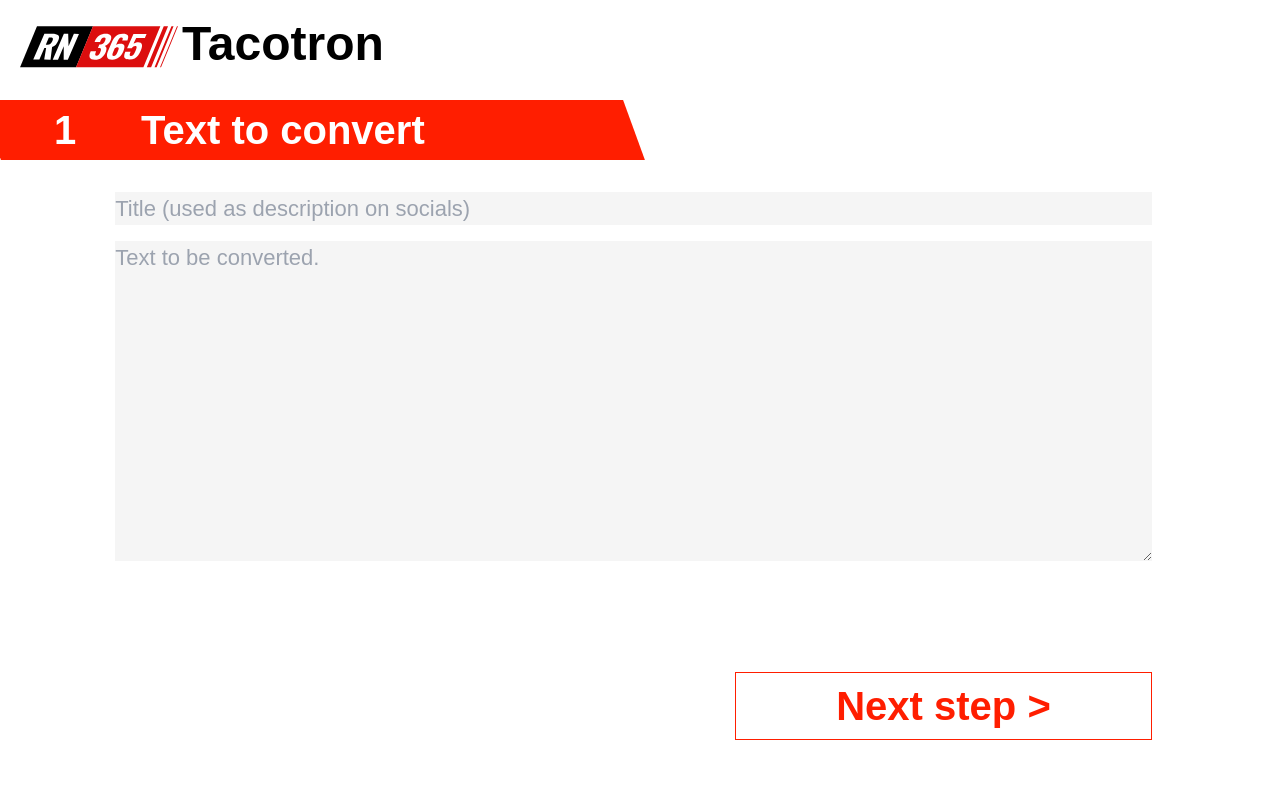
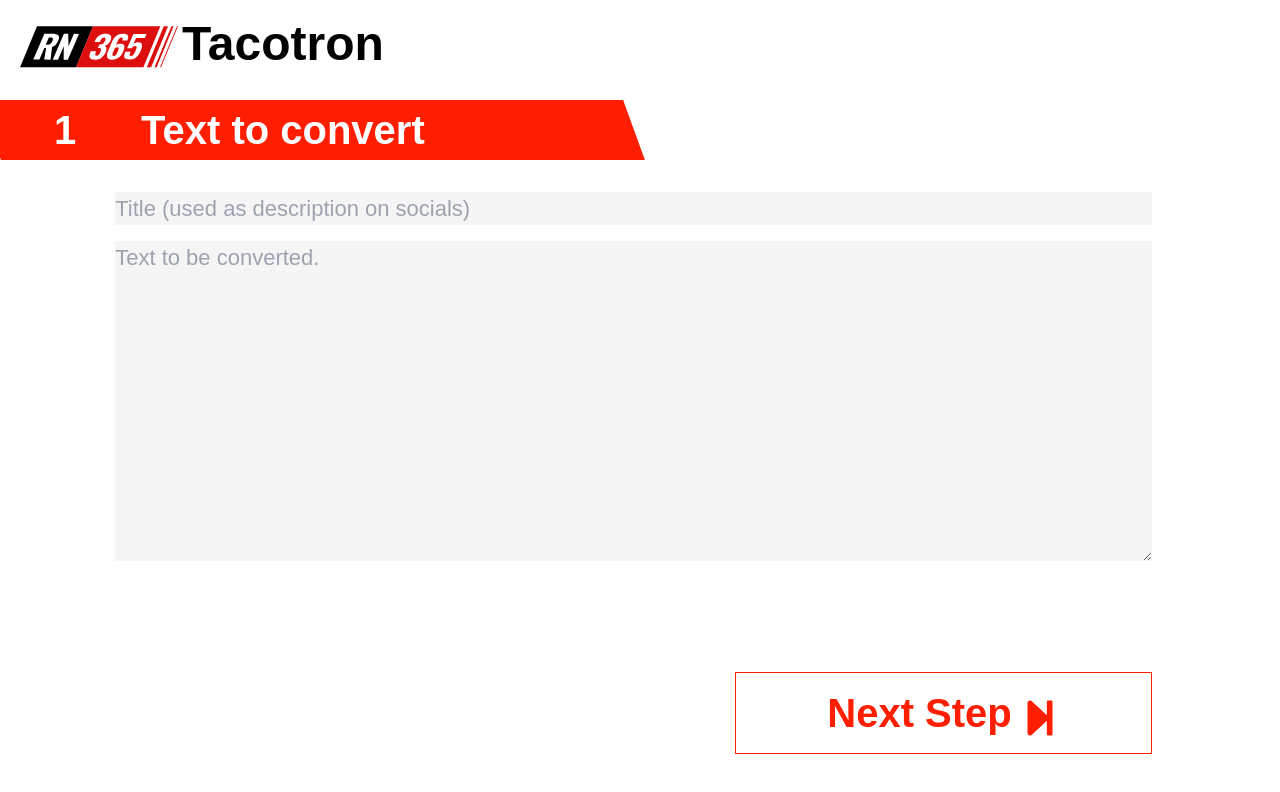
Before and after one commit to kevinbevers/fontys-s4-telegram-audiomessage-bot, a Next.js app in the folder final-prototype/: page / in a window 1280 px wide. Shown: the top 792 px of the page. Built offline with nearby package versions, Linux system fonts and the light colour scheme.

Commit message:
Added nicer buttons with react icons

```diff
--- a/final-prototype/src/Step1.js
+++ b/final-prototype/src/Step1.js
@@ -2,7 +2,7 @@ import axios from "axios";
 import { useState } from "react";
 import PageTitle from "./PageTitle";
 import StepBanner from "./StepBanner";
-
+import {FaStepBackward, FaStepForward} from "react-icons/fa";
 
 export default function Step1({nextStepFunc, updateTextFunc, text,title, updateTitleFunc}) {
 
@@ -39,7 +39,7 @@ export default function Step1({nextStepFunc, updateTextFunc, text,title, updateT
     <input type={"text"} className="inputStyling mb-4" placeholder={"Title (used as description on socials)"} value={titleState} onChange={titleChange} />
       <textarea id="text" className="h-80" name="tts" rows="4" cols="50" placeholder="Text to be converted." value={textState} onChange={textChange} />
       <div className="absolute inset-x-0 bottom-0 h-16 buttons">
-          <input type="button" className="float-right" onClick={nextStepCheck} value="Next step >" />
+          <button className="float-right redButton focus:outline-none" onClick={nextStepCheck}><span className="flex justify-center content-center buttonTopPadding"><h3 className="my-auto ml-auto mr-2 textBottomPadding">Next Step</h3><FaStepForward className="my-auto mr-auto"/></span></button>
         </div>
         {/* </form> */}
         </div>
--- a/final-prototype/src/Step2.js
+++ b/final-prototype/src/Step2.js
@@ -3,6 +3,7 @@ import { useState } from "react";
 import PageTitle from "./PageTitle";
 import StepBanner from "./StepBanner";
 import VoiceSelect from "./VoiceSelect";
+import {FaStepBackward, FaStepForward} from "react-icons/fa";
 
 export default function Step2({nextStepFunc, previousStepFunc, updateVoiceFunc, voice, text, updateFileNameFunc}) {
 
@@ -36,8 +37,8 @@ export default function Step2({nextStepFunc, previousStepFunc, updateVoiceFunc,
         <div className="innerContent">
         <VoiceSelect updateVoiceFunc={updateVoiceFunc} voice={voice}/>
         <div className="absolute inset-x-0 bottom-0 h-16 buttons">
-          <input type="button" className="float-left" onClick={previousStepFunc} value="< Previous step" />
-          <input type="button" className="float-right" onClick={nextStepCheck} value="Next step >" />
+        <button className="float-left redButton focus:outline-none" onClick={previousStepFunc}><span className="flex justify-center content-center buttonTopPadding"><FaStepBackward className="my-auto ml-auto mr-2"/><h3 className="my-auto mr-auto textBottomPadding">Previous Step</h3></span></button>
+          <button className="float-right redButton focus:outline-none" onClick={nextStepCheck}><span className="flex justify-center content-center buttonTopPadding"><h3 className="my-auto ml-auto mr-2 textBottomPadding">Next Step</h3><FaStepForward className="my-auto mr-auto"/></span></button>
         </div>
         </div>
         </div>
--- a/final-prototype/src/Step3.js
+++ b/final-prototype/src/Step3.js
@@ -1,6 +1,7 @@
 import { useState } from "react";
 import PageTitle from "./PageTitle";
 import StepBanner from "./StepBanner";
+import {FaStepBackward, FaStepForward} from "react-icons/fa";
 
 export default function Step3({nextStepFunc, previousStepFunc, voice, text, fileName}) {
     return (
@@ -33,8 +34,8 @@ export default function Step3({nextStepFunc, previousStepFunc, voice, text, file
           </div>
         </div>
         <div className="absolute inset-x-0 bottom-0 h-16 buttons">
-          <input type="button" className="float-left" onClick={previousStepFunc} value="< Previous step" />
-          <input type="button" className="float-right" onClick={nextStepFunc} value="Next step >" />
+        <button className="float-left redButton focus:outline-none" onClick={previousStepFunc}><span className="flex justify-center content-center buttonTopPadding"><FaStepBackward className="my-auto ml-auto mr-2"/><h3 className="my-auto mr-auto textBottomPadding">Previous Step</h3></span></button>
+          <button className="float-right redButton focus:outline-none" onClick={nextStepFunc}><span className="flex justify-center content-center buttonTopPadding"><h3 className="my-auto ml-auto mr-2 textBottomPadding">Next Step</h3><FaStepForward className="my-auto mr-auto"/></span></button>
         </div>
         </div>
         </div>
--- a/final-prototype/src/Step4.js
+++ b/final-prototype/src/Step4.js
@@ -2,6 +2,7 @@ import { useState } from "react";
 import PageTitle from "./PageTitle";
 import StepBanner from "./StepBanner";
 import PlatformSelect from "./PlatformSelect";
+import {FaStepBackward, FaStepForward} from "react-icons/fa";
 
 export default function Step4({nextStepFunc, previousStepFunc, updatePlatformsFunc, platforms}) {
 
@@ -25,9 +26,9 @@ export default function Step4({nextStepFunc, previousStepFunc, updatePlatformsFu
 
         <div className="innerContent">
           <PlatformSelect updatePlatformsFunc={updatePlatformsFunc} platforms={platforms}/>
-        <div className="absolute inset-x-0 bottom-0 h-16 buttons">
-          <input type="button" className="float-left" onClick={previousStepFunc} value="< Previous step" />
-          <input type="button" className="float-right" onClick={nextStepCheck} value="Next step >" />
+          <div className="absolute inset-x-0 bottom-0 h-16 buttons">
+        <button className="float-left redButton focus:outline-none" onClick={previousStepFunc}><span className="flex justify-center content-center buttonTopPadding"><FaStepBackward className="my-auto ml-auto mr-2"/><h3 className="my-auto mr-auto textBottomPadding">Previous Step</h3></span></button>
+          <button className="float-right redButton focus:outline-none" onClick={nextStepCheck}><span className="flex justify-center content-center buttonTopPadding"><h3 className="my-auto ml-auto mr-2 textBottomPadding">Next Step</h3><FaStepForward className="my-auto mr-auto"/></span></button>
         </div>
         </div>
         </div>
--- a/final-prototype/src/Step5.js
+++ b/final-prototype/src/Step5.js
@@ -3,6 +3,7 @@ import axios from 'axios';
 import PageTitle from "./PageTitle";
 import StepBanner from "./StepBanner";
 import PlatformChoice from "./PlatformChoice";
+import {FaShareAlt, FaStepBackward, FaStepForward} from "react-icons/fa";
 
 export default function Step5({nextStepFunc, previousStepFunc, updatePlatformsFunc ,platforms, fileName, title}) {
 
@@ -44,8 +45,8 @@ export default function Step5({nextStepFunc, previousStepFunc, updatePlatformsFu
         </div>
 
         <div className="absolute inset-x-0 bottom-0 h-16 buttons">
-          <input type="button" className="float-left" onClick={previousStepFunc} value="< Previous step" />
-          <input type="button" className="float-right" onClick={nextStepCheck} value="Share on Socials" />
+        <button className="float-left redButton focus:outline-none" onClick={previousStepFunc}><span className="flex justify-center content-center buttonTopPadding"><FaStepBackward className="my-auto ml-auto mr-2"/><h3 className="my-auto mr-auto textBottomPadding">Previous Step</h3></span></button>
+          <button className="float-right redButton focus:outline-none" onClick={nextStepCheck}><span className="flex justify-center content-center buttonTopPadding"><h3 className="my-auto ml-auto mr-2 textBottomPadding">Share Audio</h3><FaShareAlt className="my-auto mr-auto"/></span></button>
         </div>
         </div>
         </div>
--- a/final-prototype/styles/globals.css
+++ b/final-prototype/styles/globals.css
@@ -74,26 +74,28 @@ font-family: 'Be Vietnam', sans-serif;
   transform: skew(calc(var(--skew-value) * -1));
 }
 
-/* input.text.texttospeechfield{
-  padding: 10%;
-  width: 100%;
-  height: 50%;
-} */
-input[type="button"] {
+.redButton {
   background-color: white;
   border: 1px solid #ff1e00;
   color: #ff1e00;
   width: 417px;
-  height: 68px;
   font-family: 'Be Vietnam', sans-serif;
   font-size: 40px;
   font-weight: bold;
 }
 
-input[type="button"]:hover {
+.redButton:hover {
   background-color: #ff1e00;
   color: #ffffff;
   cursor: pointer;
+}
+
+.buttonTopPadding {
+  padding-top: 10px;
+}
+
+.textBottomPadding {
+  padding-bottom: 10px;
 }
 
 textarea{
```
Also changed, not shown: 2 other files (tests, documents, lock files or other folders).
